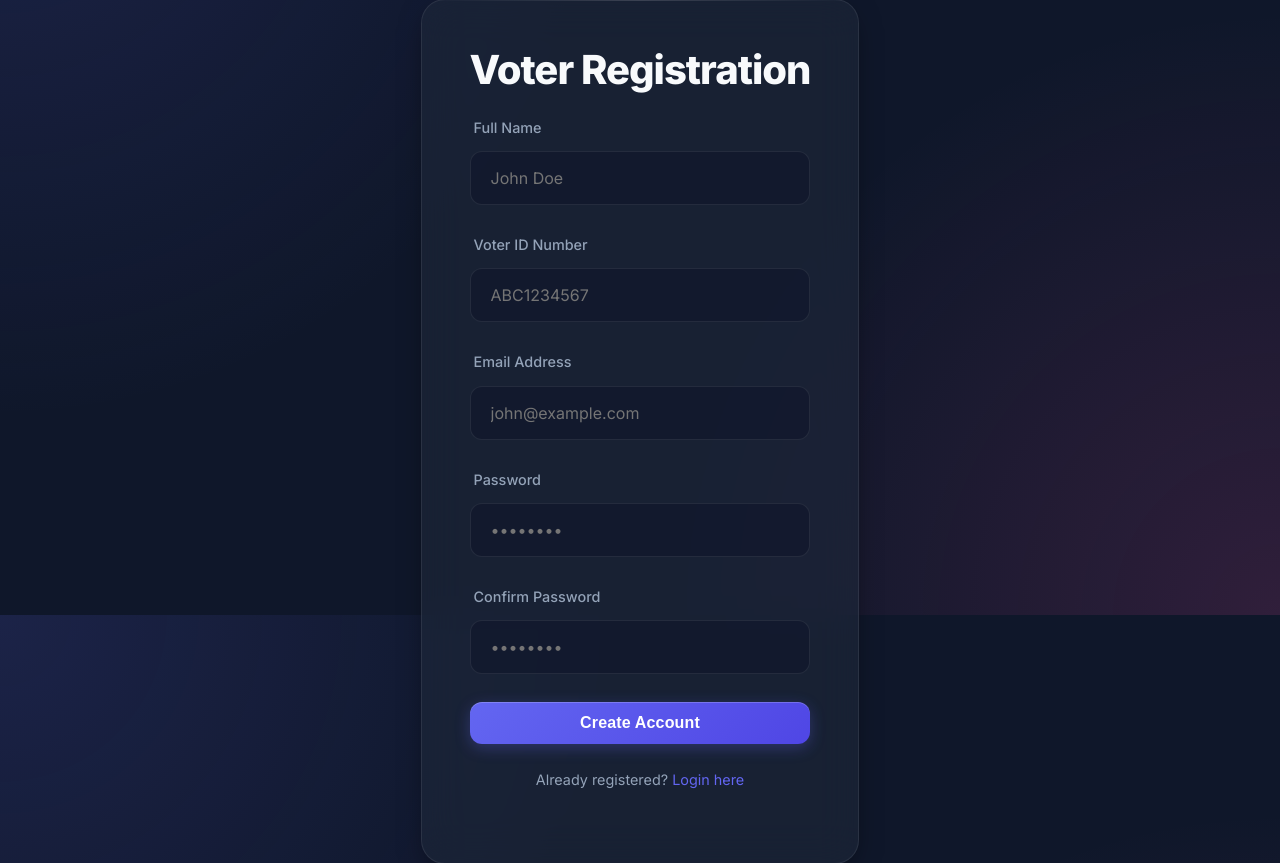
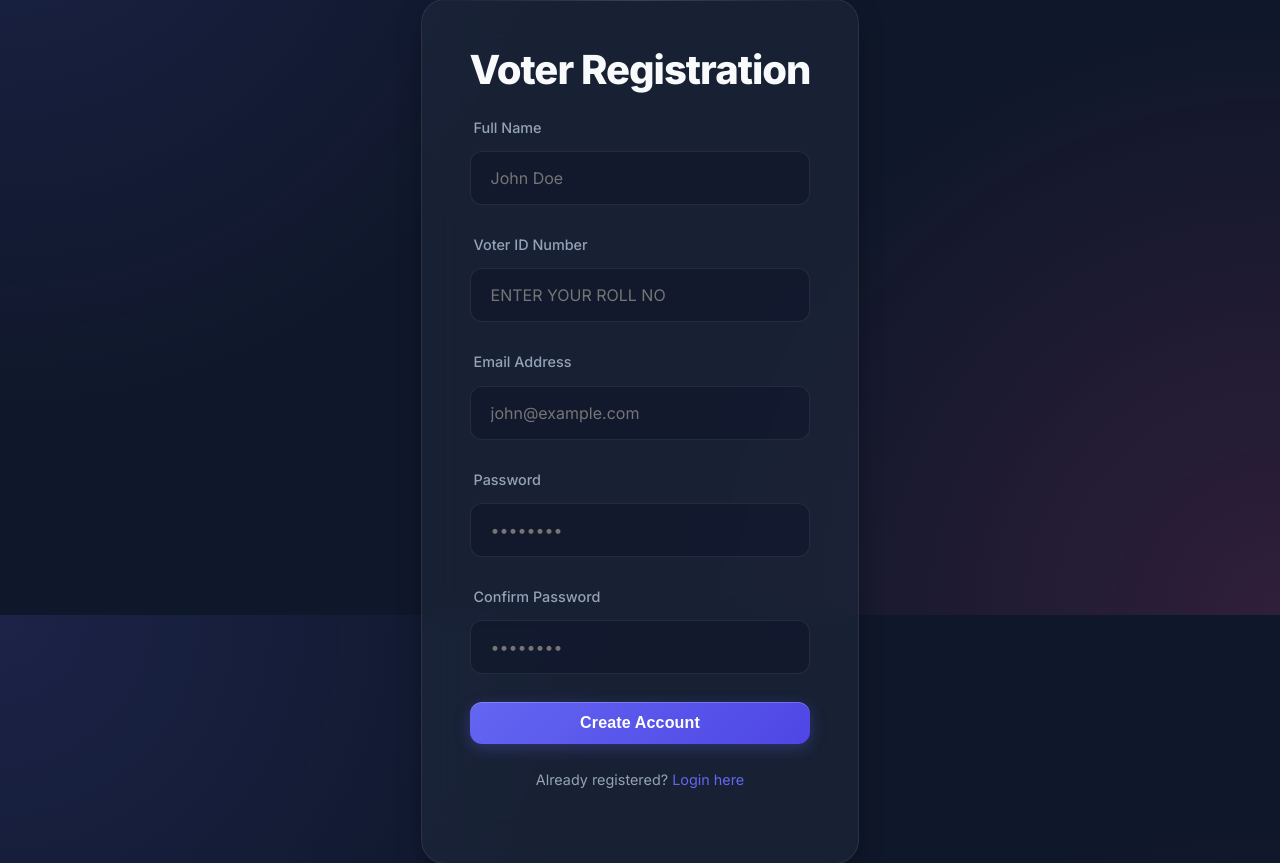
Before and after one commit to sudeepsrinivas86/Voting_system, a Flask app: page /register in a window 1280 px wide. Shown: the part 185-1048 px from the top of the page. Run offline with Flask 3, Linux system fonts and the light colour scheme; parts of the project's set-up code (start-up, migrations or seed data) failed here and were passed over; some libraries are stand-ins or nearby versions.

Commit message:
Update templates

```diff
--- a/templates/register.html
+++ b/templates/register.html
@@ -40,7 +40,7 @@
                 </div>
                 <div class="form-group">
                     <label for="voter_id" class="form-label">Voter ID Number</label>
-                    <input type="text" id="voter_id" name="voter_id" class="form-control" placeholder="ABC1234567"
+                    <input type="text" id="voter_id" name="voter_id" class="form-control" placeholder="ENTER YOUR ROLL NO"
                         required>
                 </div>
                 <div class="form-group">
```
